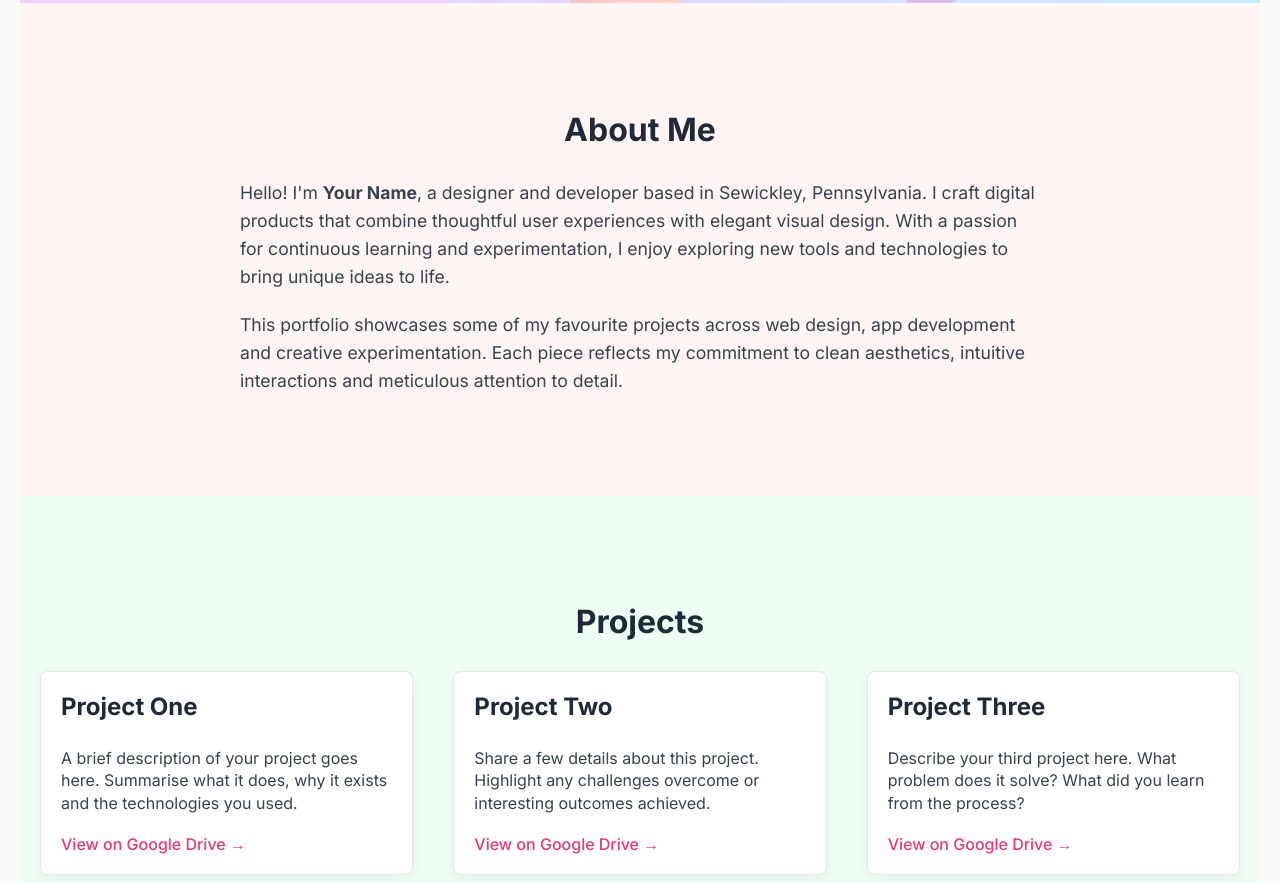
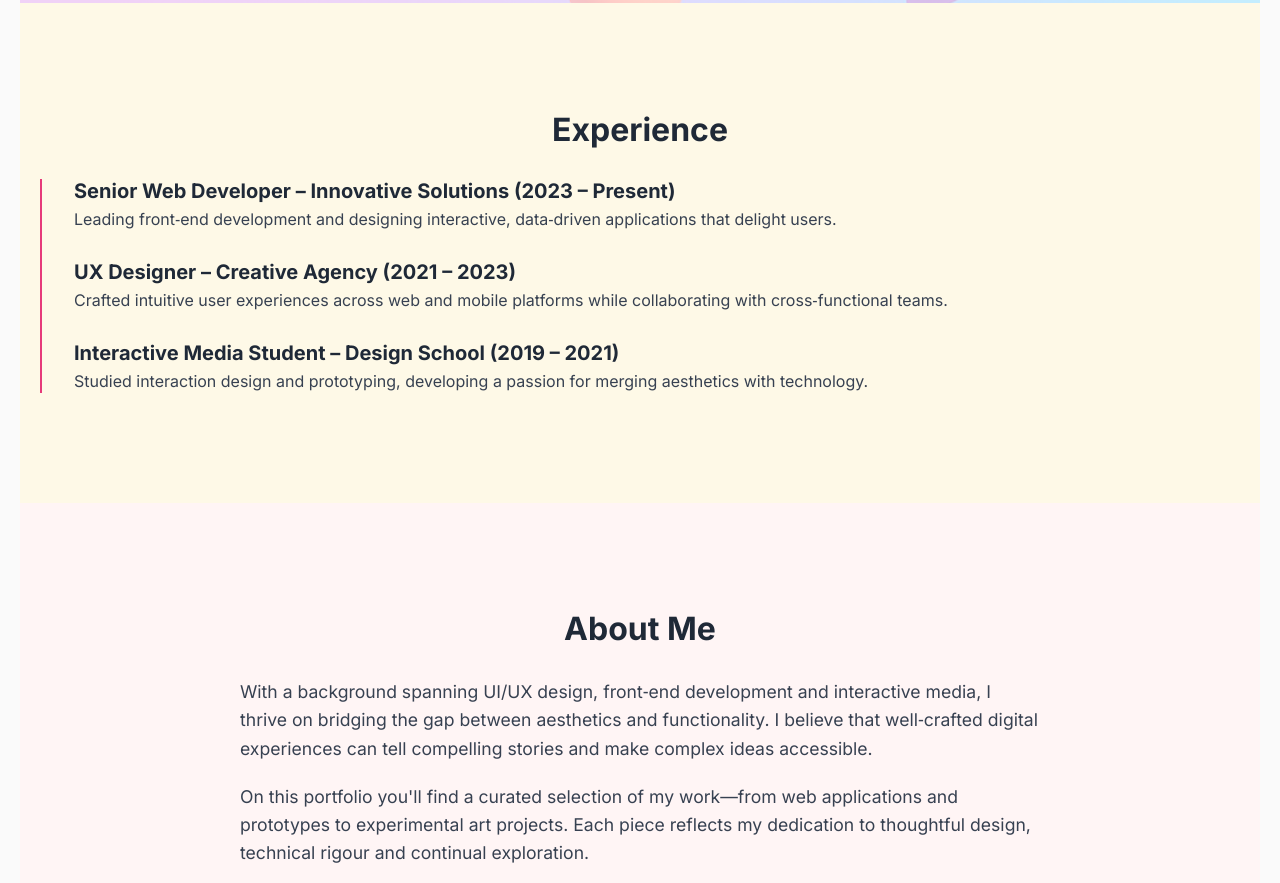
Before and after one commit to bhavid01/my-portfolio, a plain HTML site: page index.html in a window 1280 px wide. Shown: the part 957-1840 px from the top of the page. Drawn offline with Linux system fonts and the light colour scheme.

Commit message:
Revamp portfolio: unique copy, experience section and animations

```diff
--- a/index.html
+++ b/index.html
@@ -19,57 +19,77 @@
     <div class="nav-links">
       <a href="#about">About</a>
       <a href="#projects">Work</a>
+      <a href="#experience">Experience</a>
     </div>
   </nav>
 
   <!-- Hero section with background image and call to action -->
   <section id="hero">
     <div class="content">
-      <h1>Welcome to my portfolio</h1>
-      <p>I'm a multidisciplinary creator who enjoys turning ideas into beautiful, interactive experiences. Explore my work below.</p>
-      <a href="#projects" class="btn">View Projects</a>
+      <h1>Bringing Ideas to Life</h1>
+      <p>I'm a creative technologist based in Sewickley, Pennsylvania, crafting interactive experiences where design meets code.</p>
+      <a href="#projects" class="btn">Explore My Work</a>
+    </div>
+  </section>
+
+  <!-- Experience section -->
+  <section id="experience" class="fade-in">
+    <h2>Experience</h2>
+    <div class="experience-timeline">
+      <div class="experience-item">
+        <h3>Senior Web Developer – Innovative Solutions (2023 – Present)</h3>
+        <p>Leading front‑end development and designing interactive, data‑driven applications that delight users.</p>
+      </div>
+      <div class="experience-item">
+        <h3>UX Designer – Creative Agency (2021 – 2023)</h3>
+        <p>Crafted intuitive user experiences across web and mobile platforms while collaborating with cross‑functional teams.</p>
+      </div>
+      <div class="experience-item">
+        <h3>Interactive Media Student – Design School (2019 – 2021)</h3>
+        <p>Studied interaction design and prototyping, developing a passion for merging aesthetics with technology.</p>
+      </div>
     </div>
   </section>
 
   <!-- About section -->
-  <section id="about">
+  <section id="about" class="fade-in">
     <h2>About Me</h2>
     <p>
-      Hello! I'm <strong>Your Name</strong>, a designer and developer based in Sewickley, Pennsylvania. I craft digital products that combine thoughtful user experiences with elegant visual design. With a passion for continuous learning and experimentation, I enjoy exploring new tools and technologies to bring unique ideas to life.
+      With a background spanning UI/UX design, front‑end development and interactive media, I thrive on bridging the gap between aesthetics and functionality. I believe that well‑crafted digital experiences can tell compelling stories and make complex ideas accessible.
     </p>
     <p>
-      This portfolio showcases some of my favourite projects across web design, app development and creative experimentation. Each piece reflects my commitment to clean aesthetics, intuitive interactions and meticulous attention to detail.
+      On this portfolio you'll find a curated selection of my work—from web applications and prototypes to experimental art projects. Each piece reflects my dedication to thoughtful design, technical rigour and continual exploration.
     </p>
   </section>
 
   <!-- Projects section -->
-  <section id="projects">
+  <section id="projects" class="fade-in">
     <h2>Projects</h2>
     <div class="project-grid">
       <!-- Project card 1 -->
       <div class="project-card">
-        <h3>Project One</h3>
-        <p>A brief description of your project goes here. Summarise what it does, why it exists and the technologies you used.</p>
-        <a href="https://drive.google.com/drive/folders/your-folder-id" target="_blank" rel="noopener noreferrer">View on Google Drive →</a>
+        <h3>AI Storyteller</h3>
+        <p>An experimental web app that uses machine learning to generate interactive narratives. I designed the interface and implemented the front‑end in React while fine‑tuning GPT models for creative text generation.</p>
+        <a href="https://drive.google.com/drive/folders/your-folder-id" target="_blank" rel="noopener noreferrer">Open project on Google Drive →</a>
       </div>
       <!-- Project card 2 -->
       <div class="project-card">
-        <h3>Project Two</h3>
-        <p>Share a few details about this project. Highlight any challenges overcome or interesting outcomes achieved.</p>
-        <a href="https://drive.google.com/drive/folders/your-folder-id" target="_blank" rel="noopener noreferrer">View on Google Drive →</a>
+        <h3>Interactive Data Explorer</h3>
+        <p>A visualisation dashboard that turns complex datasets into insightful, interactive charts. I built custom D3 visualisations and ensured responsive design across devices.</p>
+        <a href="https://drive.google.com/drive/folders/your-folder-id" target="_blank" rel="noopener noreferrer">Open project on Google Drive →</a>
       </div>
       <!-- Project card 3 -->
       <div class="project-card">
-        <h3>Project Three</h3>
-        <p>Describe your third project here. What problem does it solve? What did you learn from the process?</p>
-        <a href="https://drive.google.com/drive/folders/your-folder-id" target="_blank" rel="noopener noreferrer">View on Google Drive →</a>
+        <h3>Generative Art Experiment</h3>
+        <p>A series of generative artworks created with JavaScript and WebGL. This project explores algorithmic aesthetics, randomness and user interaction.</p>
+        <a href="https://drive.google.com/drive/folders/your-folder-id" target="_blank" rel="noopener noreferrer">Open project on Google Drive →</a>
       </div>
       <!-- Additional projects can be added here following the same pattern -->
     </div>
   </section>
 
   <!-- Contact section -->
-  <section id="contact">
+  <section id="contact" class="fade-in">
     <h2>Contact</h2>
     <p>I'd love to hear from you. Whether you have a project in mind or just want to say hello, feel free to get in touch!</p>
     <div class="contact-list">
@@ -91,6 +111,18 @@
         }
       });
     });
+
+    // Intersection observer to animate sections when they enter the viewport
+    const observer = new IntersectionObserver((entries, obs) => {
+      entries.forEach(entry => {
+        if (entry.isIntersecting) {
+          entry.target.classList.add('show');
+          obs.unobserve(entry.target);
+        }
+      });
+    }, { threshold: 0.1 });
+
+    document.querySelectorAll('.fade-in').forEach(el => observer.observe(el));
   </script>
 </body>
 </html>
--- a/style.css
+++ b/style.css
@@ -26,6 +26,7 @@
   --about-bg: #fff5f5;    /* Light pink for About */
   --projects-bg: #f0fdf4; /* Light green for Projects */
   --contact-bg: #eef2ff; /* Light purple for Contact */
+  --experience-bg: #fef9e7; /* Soft yellow for Experience */
 }
 
 /* Base styles */
@@ -113,6 +114,8 @@ nav .nav-links a:hover {
   z-index: 1;
   max-width: 800px;
   padding: 20px;
+  /* Fade in the hero content on initial load */
+  animation: fadeInUp 1s ease-out both;
 }
 
 #hero h1 {
@@ -190,6 +193,58 @@ section h2 {
 
 #contact {
   background-color: var(--contact-bg);
+}
+
+/* Experience section */
+#experience {
+  background-color: var(--experience-bg);
+}
+
+.experience-timeline {
+  position: relative;
+  padding-left: 2rem;
+  border-left: 2px solid var(--accent-colour);
+  margin: 0;
+}
+
+.experience-item {
+  margin-bottom: 30px;
+}
+
+.experience-item h3 {
+  margin: 0;
+  font-size: 1.25rem;
+  color: var(--primary-colour);
+}
+
+.experience-item p {
+  margin: 5px 0 0;
+  line-height: 1.4;
+  font-size: 1rem;
+}
+
+/* Fade-in utility classes for scroll animations */
+.fade-in {
+  opacity: 0;
+  transform: translateY(30px);
+  transition: opacity 0.6s ease-out, transform 0.6s ease-out;
+}
+
+.fade-in.show {
+  opacity: 1;
+  transform: translateY(0);
+}
+
+/* Keyframe for initial hero animation */
+@keyframes fadeInUp {
+  from {
+    opacity: 0;
+    transform: translateY(40px);
+  }
+  to {
+    opacity: 1;
+    transform: translateY(0);
+  }
 }
 
 /* Projects section */
```
